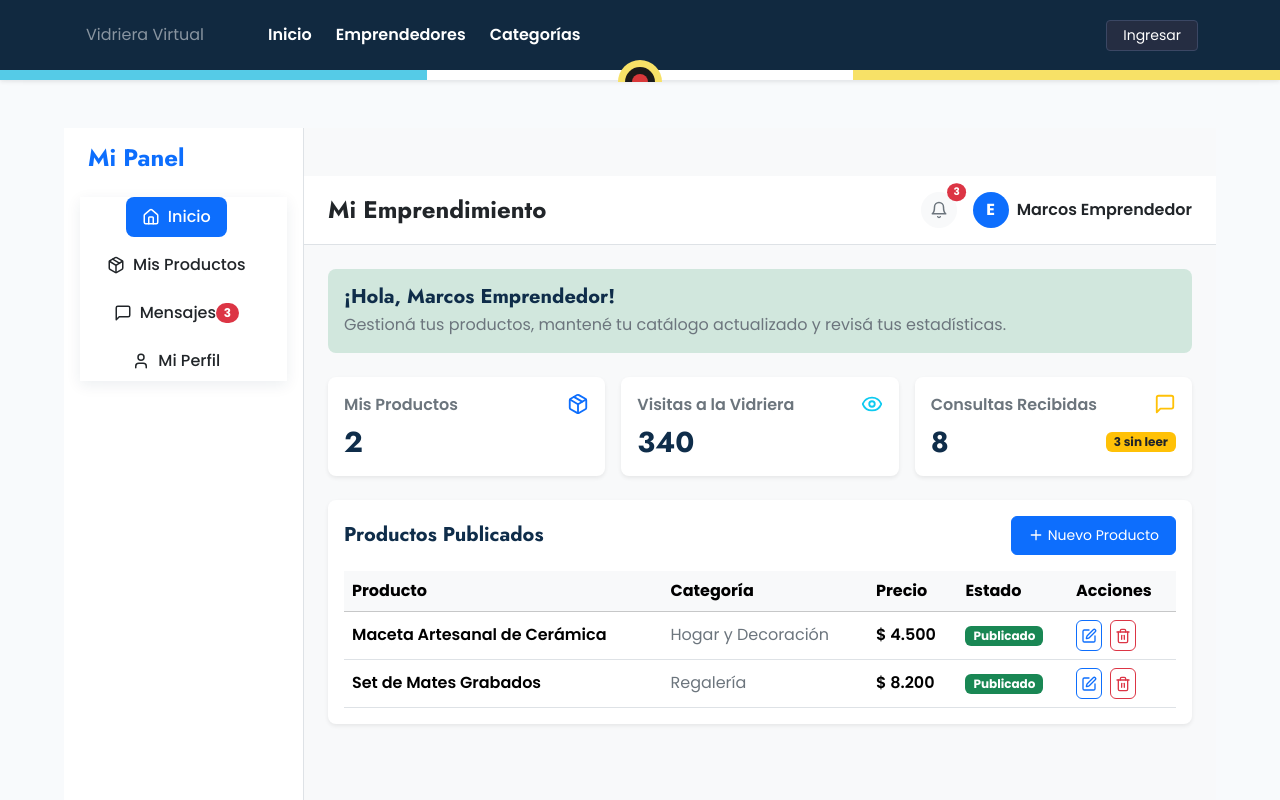
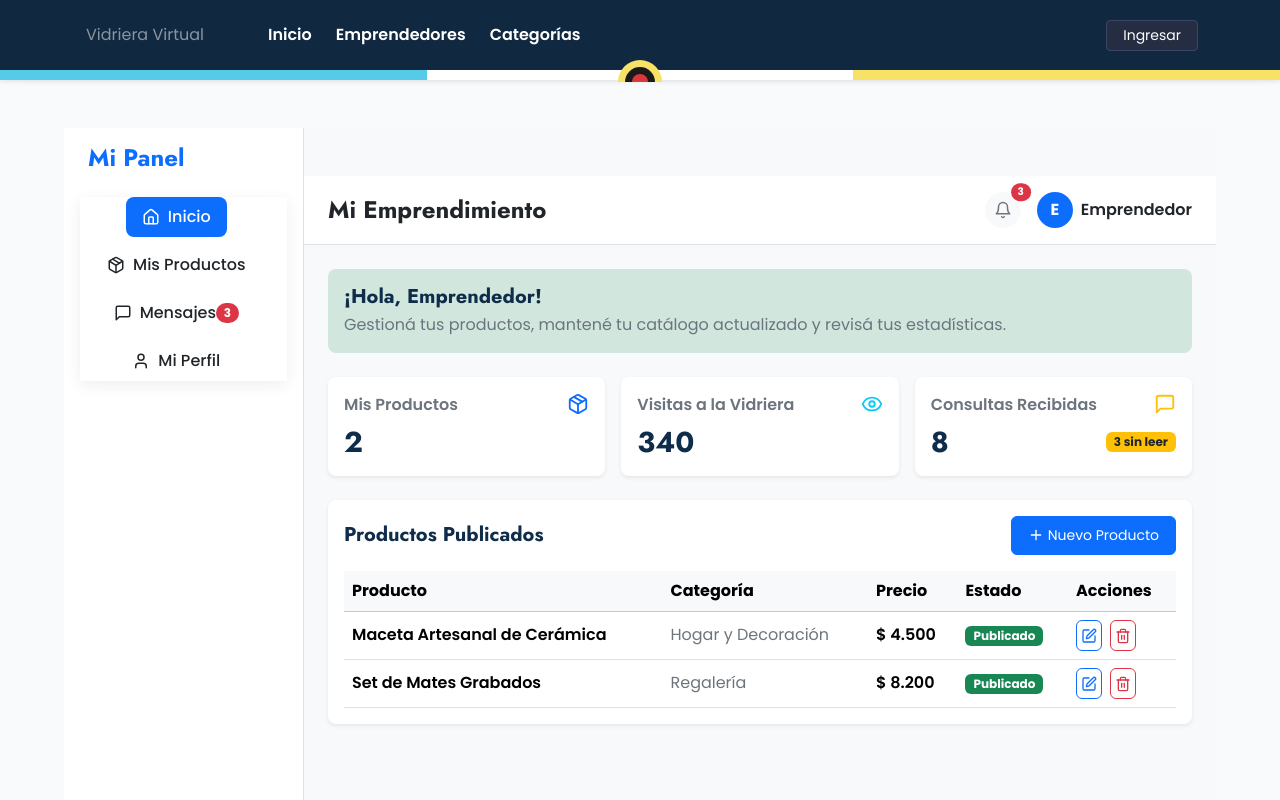
Before and after one commit to gustavoloyola287/vidriera-emprendedores, a React (Vite) app in the folder frontend/: page /emprendedordashboard in a window 1280 px wide. Shown: the top 800 px of the page. Built offline with nearby package versions, Linux system fonts and the light colour scheme; sample sign-in values are in the browser's storage.

Commit message:
Update emprendedordashboard.tsx

```diff
--- a/frontend/src/Page/emprendedordashboard.tsx
+++ b/frontend/src/Page/emprendedordashboard.tsx
@@ -38,6 +38,7 @@ const NAV_ITEMS = [
 type TabId = typeof NAV_ITEMS[number]['id'];
 
 export const EmprendedorDashboard: React.FC = () => {
+    const emprendedor = { nombre: 'Emprendedor' };
     const [activeTab, setActiveTab] = useState<TabId>('inicio');
     const [showModal, setShowModal] = useState<boolean>(false);
 
@@ -146,7 +147,7 @@ export const EmprendedorDashboard: React.FC = () => {
                             <div className="rounded-circle bg-primary text-white fw-bold d-flex align-items-center justify-content-center" style={{ width: '36px', height: '36px' }}>
                                 E
                             </div>
-                            <span className="fw-semibold text-dark">Marcos Emprendedor</span>
+                            <span className="fw-semibold text-dark">{emprendedor.nombre}</span>
                         </div>
                     </div>
                 </header>
@@ -157,7 +158,7 @@ export const EmprendedorDashboard: React.FC = () => {
                         <div className="d-flex flex-column gap-4">
                             {/* BANNER DE BIENVENIDA */}
                             <div className="rounded-3 p-3" style={{ backgroundColor: '#d1e7dd', color: '#0f5132' }}>
-                                <h5 className="fw-bold mb-1">¡Hola, Marcos Emprendedor!</h5>
+                                <h5 className="fw-bold mb-1">¡Hola, {emprendedor.nombre}!</h5>
                                 <p className="mb-0 text-secondary" style={{ color: '#0f5132' }}>
                                     Gestioná tus productos, mantené tu catálogo actualizado y revisá tus estadísticas.
                                 </p>
```
